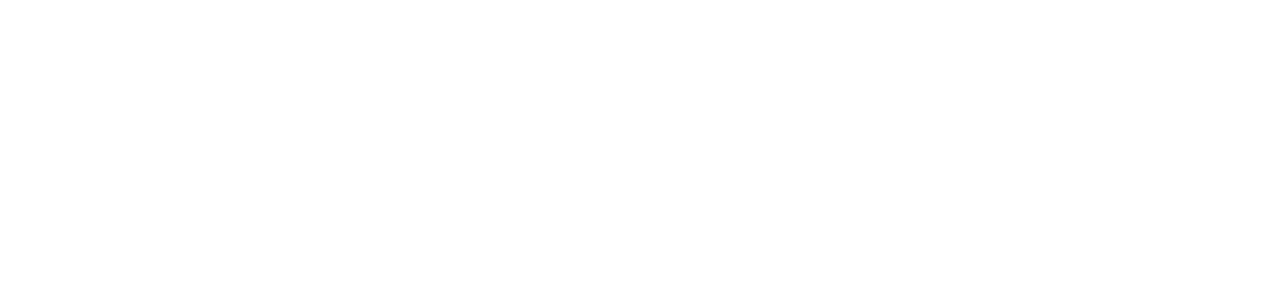
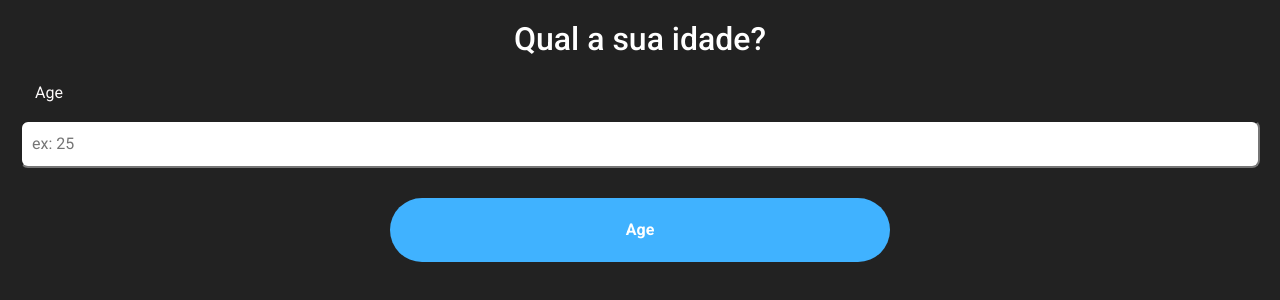
Before and after one commit to growth-tap-rad/bestrong-front, a Vue app: page /age in a window 1280 px wide. Before the commit this address had no page. Shown: the top 300 px of the page. Built offline with nearby package versions, Linux system fonts and the light colour scheme.

Commit message:
Criação da tela de idade.

```diff
--- a/src/router/index.js
+++ b/src/router/index.js
@@ -1,6 +1,7 @@
 import { createRouter, createWebHistory } from 'vue-router'
 import levelPhysicalActivity from "../views/levelPhysicalActivity.vue"
-import alturaPeso from '../views/Altura-Peso.vue'
+import HeightWeight from '../views/HeightWeight.vue'
+import Age from '../views/Age.vue'
 
 import Home from '../views/Home.vue'
 import WhatYourGoal from '../views/WhatYourGoal.vue'
@@ -26,7 +27,12 @@
     {
       path: '/height-weight',
       name:'heightWeight',
-      component: alturaPeso
+      component: HeightWeight
+    },
+    {
+      path: '/age',
+      name:'age',
+      component: Age
     }
   ]
 })
--- /dev/null
+++ b/src/views/Age.vue
@@ -0,0 +1,36 @@
+<template>
+    <div class="bg-age">
+      <VtitlePage title="Qual a sua idade?" />
+
+      <VInput :data="InputAge" />
+      <VButton text="Age" class="button" />
+    </div>
+  </template>
+
+  <script setup>
+  import VButton from '../components/VButton.vue'
+  import VInput from '../components/VInput.vue'
+  import VtitlePage from '../components/VtitlePage.vue'
+  const InputAge = {
+    title: 'Age',
+    placeholder: 'ex: 25'
+  }
+  </script>
+
+  <style scoped>
+  .bg-age {
+    background-color: var(--bg-color-dark);
+    width: 100%;
+    height: 100vh;
+    padding: 20px 20px;
+    display: flex;
+    flex-direction: column;
+    align-items: center;
+
+    .button {
+      margin: 30px 0;
+      background-color: var(--button-color-light);
+      max-width: 500px;
+    }
+  }
+  </style>
```
